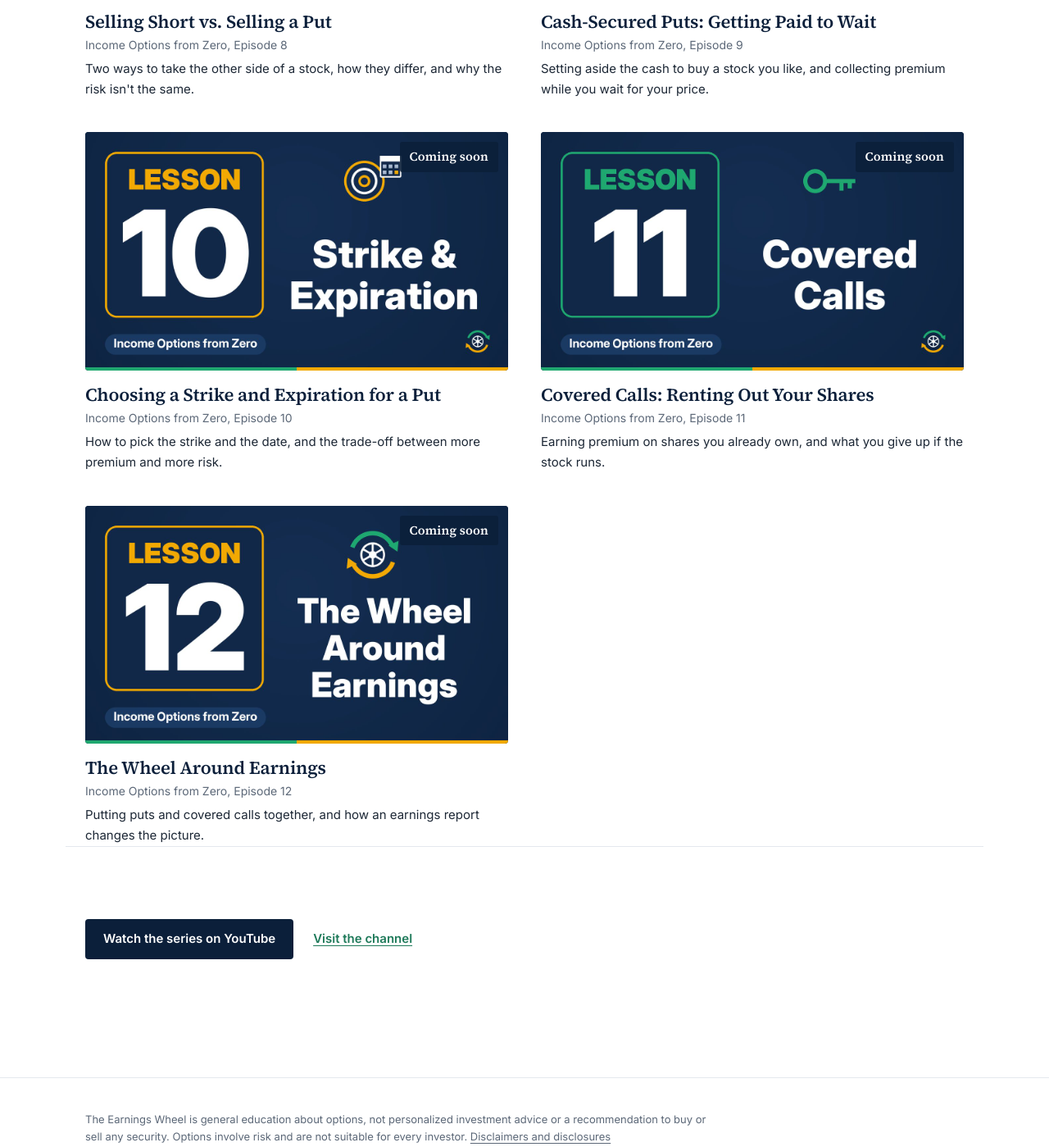
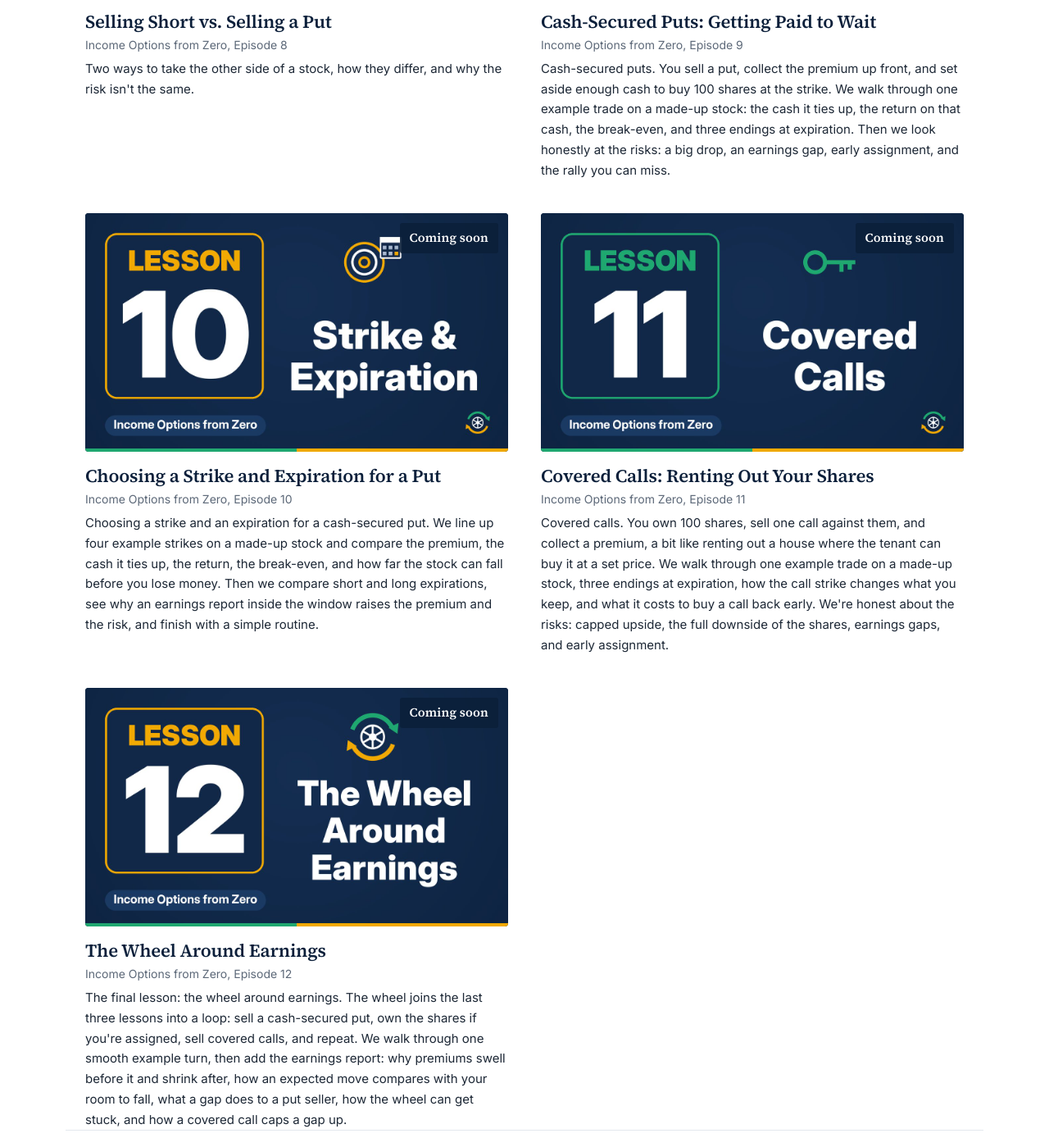
Before and after one commit to thornton02-hub/earningswheel, a plain HTML site: page videos.html in a window 1280 px wide. Shown: the part 4955-6354 px from the top of the page at 82% size. Drawn offline with Linux system fonts and the light colour scheme.

Commit message:
Videos: fuller summaries for lessons 9-12

```diff
--- a/videos.html
+++ b/videos.html
@@ -135,25 +135,25 @@
       <div class="video video-soon has-thumb"><img src="images/lessons/lesson09.jpg" width="1280" height="720" alt="Cash-Secured Puts: Getting Paid to Wait" loading="lazy"><div class="soon-overlay"><span class="soon-label">Coming soon</span><span class="soon-ep">Lesson 9</span></div></div>
       <h2>Cash-Secured Puts: Getting Paid to Wait</h2>
       <p class="meta">Income Options from Zero, Episode 9</p>
-      <p class="lesson-summary">Setting aside the cash to buy a stock you like, and collecting premium while you wait for your price.</p>
+      <p class="lesson-summary">Cash-secured puts. You sell a put, collect the premium up front, and set aside enough cash to buy 100 shares at the strike. We walk through one example trade on a made-up stock: the cash it ties up, the return on that cash, the break-even, and three endings at expiration. Then we look honestly at the risks: a big drop, an earnings gap, early assignment, and the rally you can miss.</p>
     </article>
     <article id="ep10">
       <div class="video video-soon has-thumb"><img src="images/lessons/lesson10.jpg" width="1280" height="720" alt="Choosing a Strike and Expiration for a Put" loading="lazy"><div class="soon-overlay"><span class="soon-label">Coming soon</span><span class="soon-ep">Lesson 10</span></div></div>
       <h2>Choosing a Strike and Expiration for a Put</h2>
       <p class="meta">Income Options from Zero, Episode 10</p>
-      <p class="lesson-summary">How to pick the strike and the date, and the trade-off between more premium and more risk.</p>
+      <p class="lesson-summary">Choosing a strike and an expiration for a cash-secured put. We line up four example strikes on a made-up stock and compare the premium, the cash it ties up, the return, the break-even, and how far the stock can fall before you lose money. Then we compare short and long expirations, see why an earnings report inside the window raises the premium and the risk, and finish with a simple routine.</p>
     </article>
     <article id="ep11">
       <div class="video video-soon has-thumb"><img src="images/lessons/lesson11.jpg" width="1280" height="720" alt="Covered Calls: Renting Out Your Shares" loading="lazy"><div class="soon-overlay"><span class="soon-label">Coming soon</span><span class="soon-ep">Lesson 11</span></div></div>
       <h2>Covered Calls: Renting Out Your Shares</h2>
       <p class="meta">Income Options from Zero, Episode 11</p>
-      <p class="lesson-summary">Earning premium on shares you already own, and what you give up if the stock runs.</p>
+      <p class="lesson-summary">Covered calls. You own 100 shares, sell one call against them, and collect a premium, a bit like renting out a house where the tenant can buy it at a set price. We walk through one example trade on a made-up stock, three endings at expiration, how the call strike changes what you keep, and what it costs to buy a call back early. We're honest about the risks: capped upside, the full downside of the shares, earnings gaps, and early assignment.</p>
     </article>
     <article id="ep12">
       <div class="video video-soon has-thumb"><img src="images/lessons/lesson12.jpg" width="1280" height="720" alt="The Wheel Around Earnings" loading="lazy"><div class="soon-overlay"><span class="soon-label">Coming soon</span><span class="soon-ep">Lesson 12</span></div></div>
       <h2>The Wheel Around Earnings</h2>
       <p class="meta">Income Options from Zero, Episode 12</p>
-      <p class="lesson-summary">Putting puts and covered calls together, and how an earnings report changes the picture.</p>
+      <p class="lesson-summary">The final lesson: the wheel around earnings. The wheel joins the last three lessons into a loop: sell a cash-secured put, own the shares if you're assigned, sell covered calls, and repeat. We walk through one smooth example turn, then add the earnings report: why premiums swell before it and shrink after, how an expected move compares with your room to fall, what a gap does to a put seller, how the wheel can get stuck, and how a covered call caps a gap up.</p>
     </article>
   </div>
   <div class="container">
```
